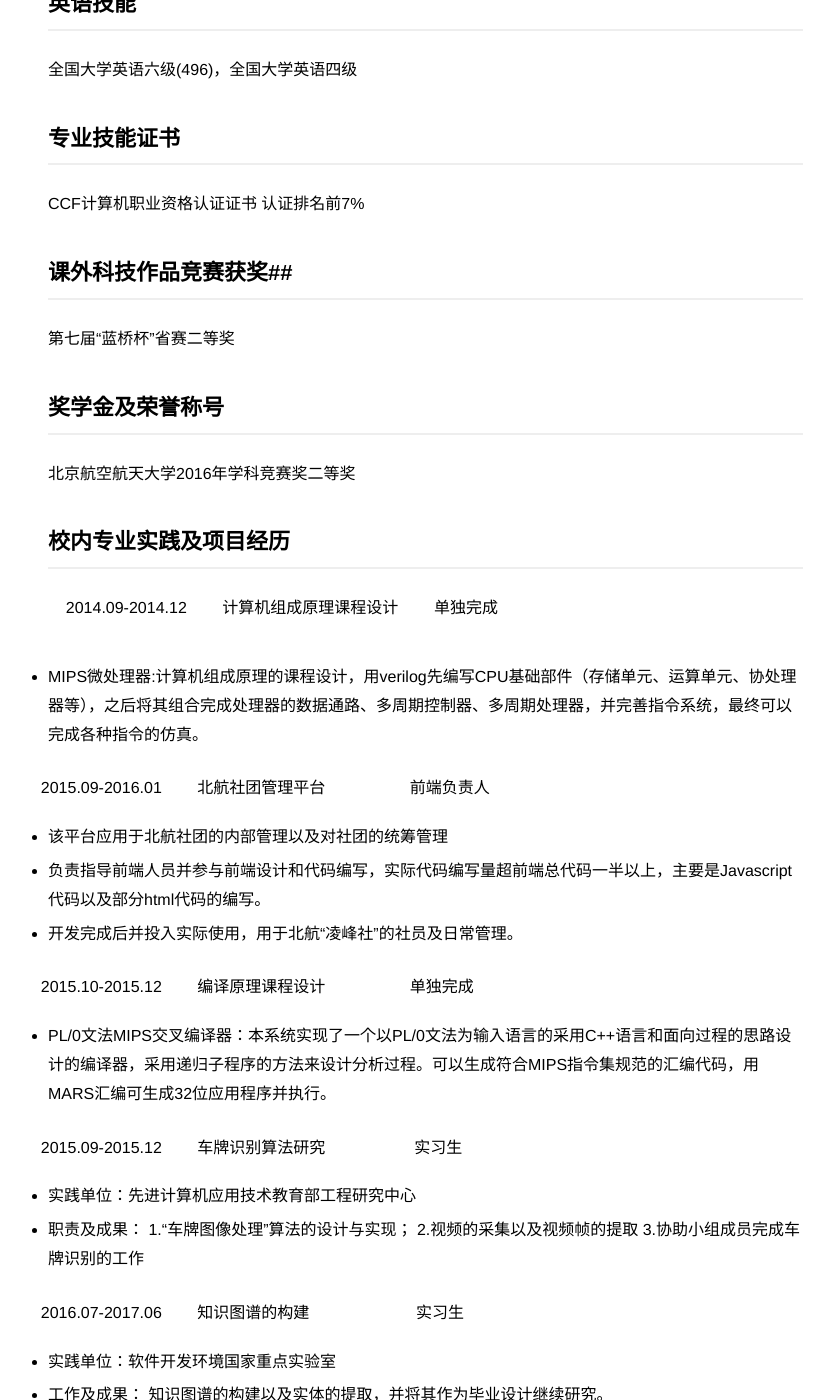
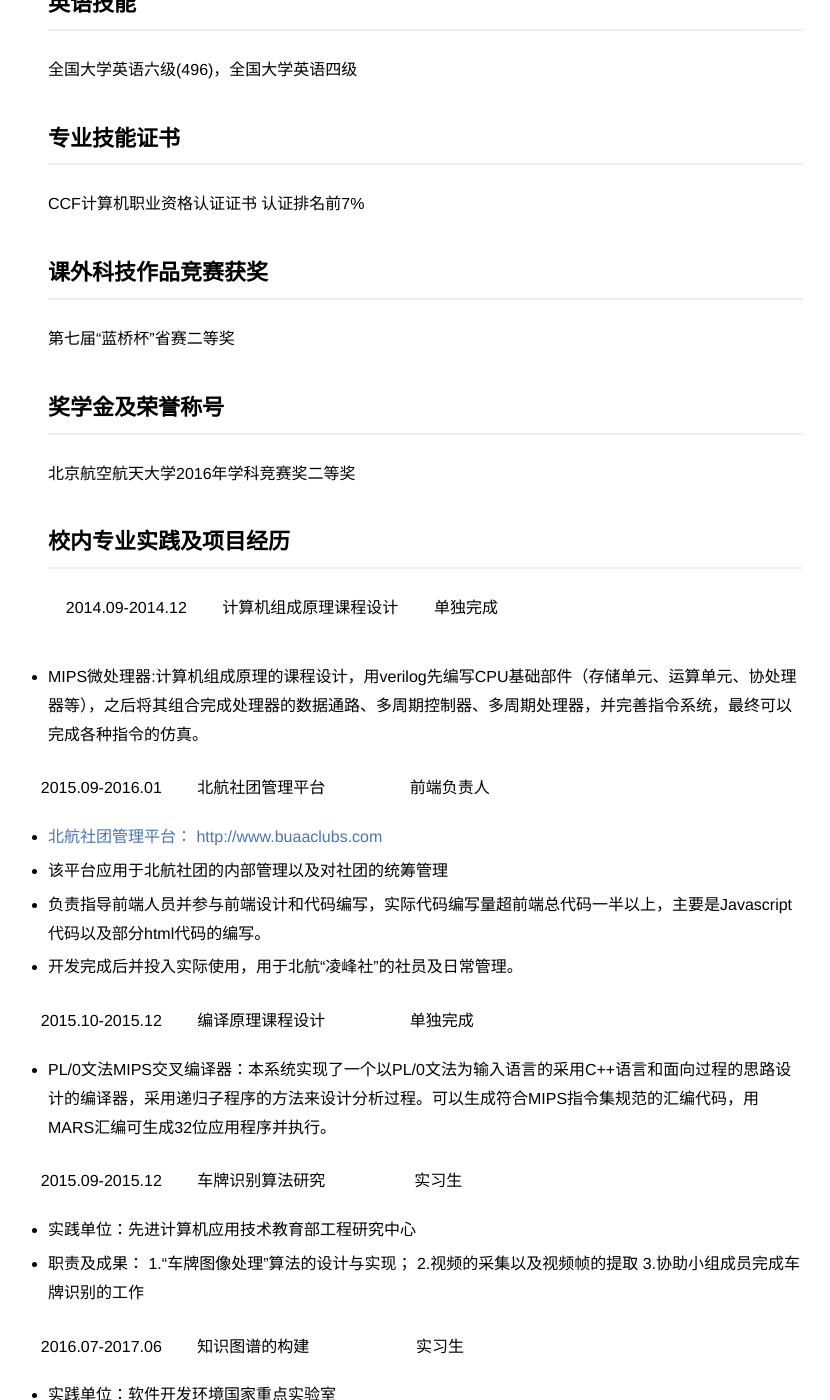
Before and after one commit to fusluv/fusluv.github.io, a Jekyll site: the page built from _posts/2018-03-09-resume-v1.md, in a window 1280 px wide and 1400 px high, scrolled down 551 px. Shown: the whole window, without its empty margins (227-1057 px from the left). Built offline with Jekyll 4.4.1, drawn with Linux system fonts in a browser that asks for light colours.

Commit message:
Update 2018-03-09-resume-v1.md
add the website of buaaclubs

```diff
--- a/_posts/2018-03-09-resume-v1.md
+++ b/_posts/2018-03-09-resume-v1.md
@@ -18,7 +18,7 @@ description: 简历
  **全国大学英语六级(496)，全国大学英语四级**
 ## 专业技能证书 ##
  **CCF计算机职业资格认证证书 认证排名前7%**
-## 课外科技作品竞赛获奖##
+## 课外科技作品竞赛获奖 ##
  **第七届“蓝桥杯”省赛二等奖**
 ## 奖学金及荣誉称号 ##
  **北京航空航天大学2016年学科竞赛奖二等奖**
@@ -29,6 +29,7 @@ description: 简历
 
 **&nbsp;&nbsp;&nbsp;&nbsp;2015.09-2016.01&nbsp;&nbsp;&nbsp;&nbsp;&nbsp;&nbsp;&nbsp;&nbsp;北航社团管理平台&nbsp;&nbsp;&nbsp;&nbsp;&nbsp;&nbsp;&nbsp;&nbsp;&nbsp;&nbsp;&nbsp;&nbsp;&nbsp;&nbsp;&nbsp;&nbsp;&nbsp;&nbsp;&nbsp;前端负责人**
 
+- **[北航社团管理平台：](http://www.buaaclubs.com "北航社团管理平台")** [http://www.buaaclubs.com](http://www.buaaclubs.com "北航社团管理平台")
 - 该平台应用于北航社团的内部管理以及对社团的统筹管理
 - 负责指导前端人员并参与前端设计和代码编写，实际代码编写量超前端总代码一半以上，主要是Javascript代码以及部分html代码的编写。
 - 开发完成后并投入实际使用，用于北航“凌峰社”的社员及日常管理。
```
